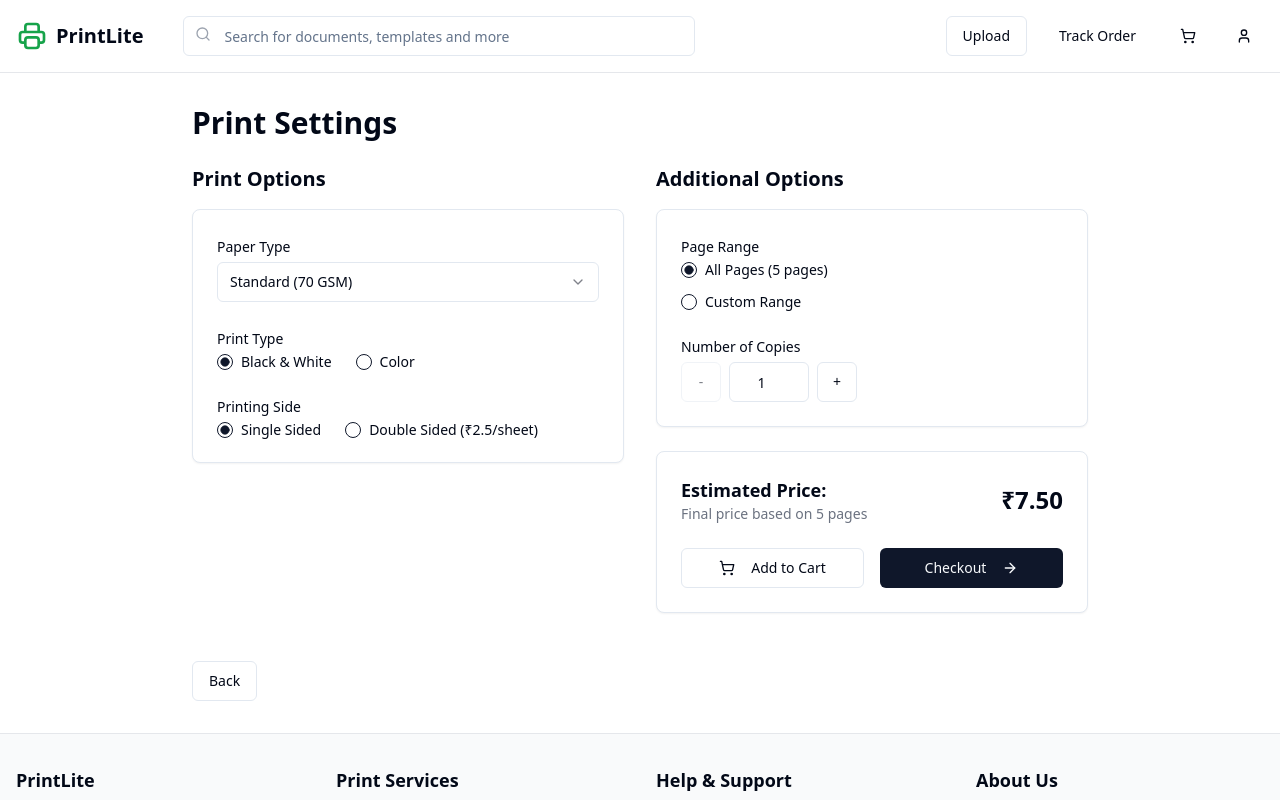
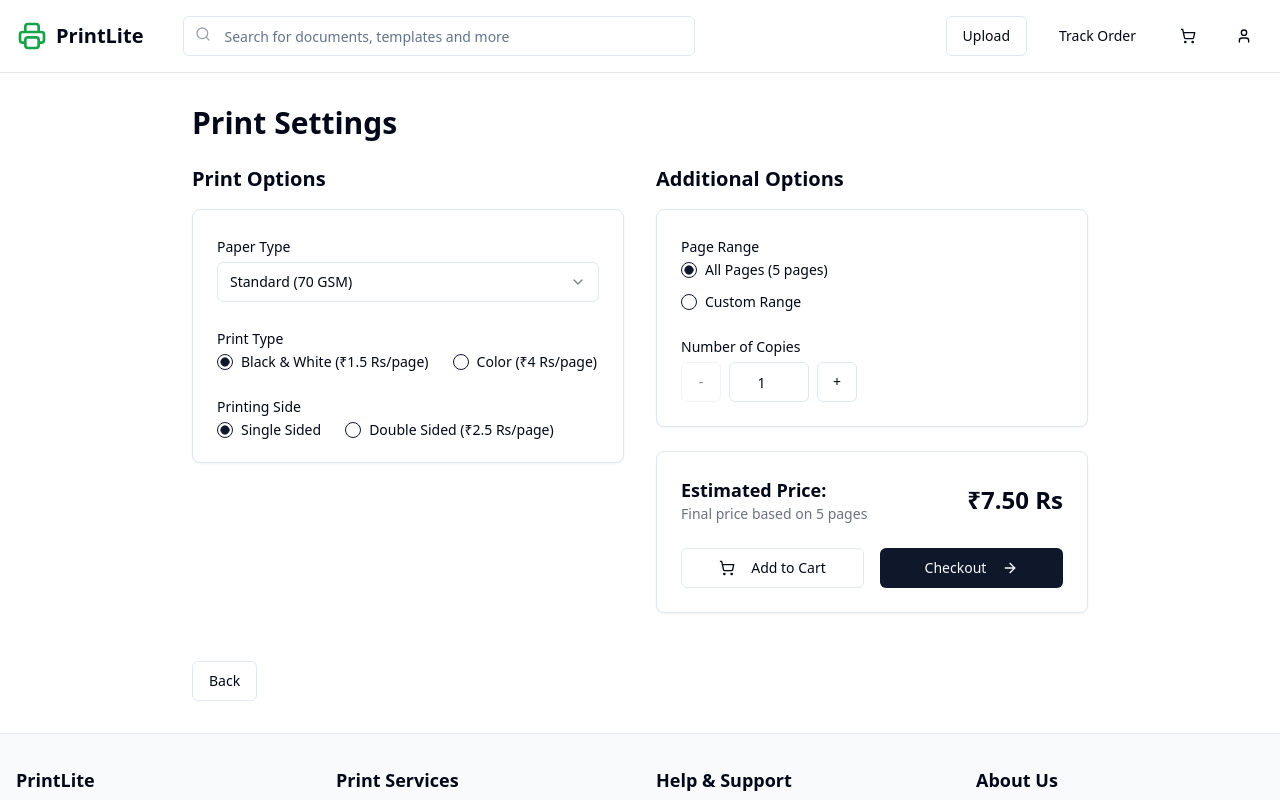
Before and after one commit to SOUMYBISWAL/print-preview-order, a React (Vite) app: page /print-settings in a window 1280 px wide. Shown: the top 800 px of the page. Built offline with nearby package versions, Linux system fonts and the light colour scheme.

Commit message:
Fix: Display prices correctly
Update the UI to display prices according to the specified format.

```diff
--- a/src/pages/PrintSettings.tsx
+++ b/src/pages/PrintSettings.tsx
@@ -1,3 +1,4 @@
+
 import React, { useState, useEffect } from "react";
 import { useLocation, useNavigate } from "react-router-dom";
 import {
@@ -314,11 +315,11 @@ const PrintSettings: React.FC<PrintSettingsProps> = () => {
                       >
                         <div className="flex items-center">
                           <RadioGroupItem value="bw" id="bw" />
-                          <Label htmlFor="bw" className="ml-2">Black & White</Label>
+                          <Label htmlFor="bw" className="ml-2">Black & White (₹1.5 Rs/page)</Label>
                         </div>
                         <div className="flex items-center">
                           <RadioGroupItem value="color" id="color" />
-                          <Label htmlFor="color" className="ml-2">Color</Label>
+                          <Label htmlFor="color" className="ml-2">Color (₹4 Rs/page)</Label>
                         </div>
                       </RadioGroup>
                     </div>
@@ -337,7 +338,7 @@ const PrintSettings: React.FC<PrintSettingsProps> = () => {
                         <div className="flex items-center">
                           <RadioGroupItem value="double" id="double" />
                           <Label htmlFor="double" className="ml-2">
-                            Double Sided ({printType === "bw" ? "₹2.5" : "₹8"}/sheet)
+                            Double Sided ({printType === "bw" ? "₹2.5 Rs/page" : "₹8 Rs/page"})
                           </Label>
                         </div>
                       </RadioGroup>
@@ -449,7 +450,7 @@ const PrintSettings: React.FC<PrintSettingsProps> = () => {
                         Final price based on {calculatedPages} page{calculatedPages !== 1 ? 's' : ''}
                       </p>
                     </div>
-                    <p className="text-2xl font-bold">₹{price.toFixed(2)}</p>
+                    <p className="text-2xl font-bold">₹{price.toFixed(2)} Rs</p>
                   </div>
 
                   {price >= 99 && (
```
